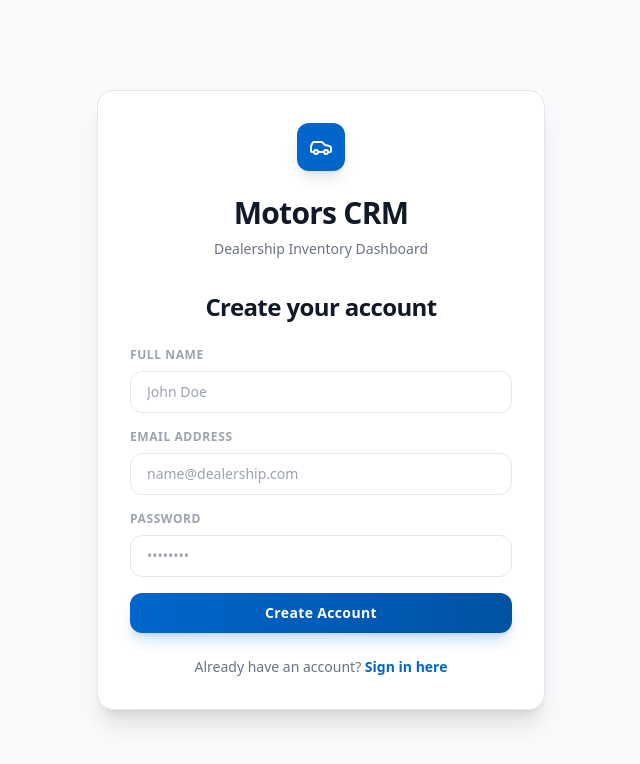
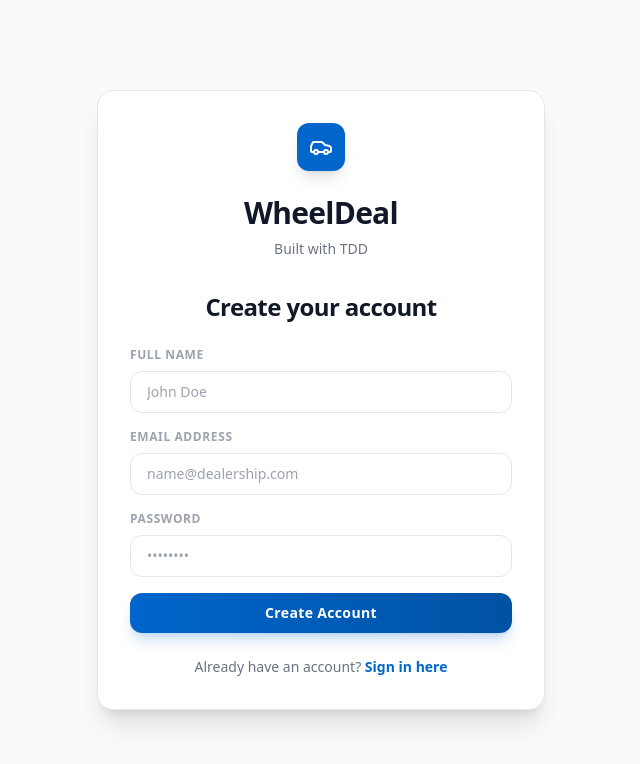
Before and after one commit to neel040205-np/cardealershipinventorysystem, a React (Vite) app in the folder frontend/: page /register in a window 1280 px wide. Shown: the top 764 px of the page, without its empty margins (319-959 px from the left). Built offline with nearby package versions, Linux system fonts and the light colour scheme; no server answers.

Commit message:
chore: rename app to WheelDeal and update tagline to Built with TDD
Co-authored-by: Antigravity <AI@users.noreply.github.com>

```diff
--- a/frontend/index.html
+++ b/frontend/index.html
@@ -4,7 +4,7 @@
     <meta charset="UTF-8" />
     <link rel="icon" type="image/svg+xml" href="/vite.svg" />
     <meta name="viewport" content="width=device-width, initial-scale=1.0" />
-    <title>Car Dealership Inventory System</title>
+    <title>WheelDeal - Built with TDD</title>
   </head>
   <body class="bg-gray-50 text-gray-900 dark:bg-gray-950 dark:text-gray-50 transition-colors duration-200">
     <div id="root"></div>
--- a/frontend/src/presentation/layouts/AuthLayout.tsx
+++ b/frontend/src/presentation/layouts/AuthLayout.tsx
@@ -19,8 +19,8 @@ export const AuthLayout: React.FC = () => {
           <div className="flex h-12 w-12 items-center justify-center rounded-xl bg-brand-500 text-white shadow-lg">
             <Car className="h-6 w-6" />
           </div>
-          <h2 className="mt-6 text-center text-3xl font-extrabold tracking-tight">Motors CRM</h2>
-          <p className="mt-2 text-center text-sm text-gray-500">Dealership Inventory Dashboard</p>
+          <h2 className="mt-6 text-center text-3xl font-extrabold tracking-tight">WheelDeal</h2>
+          <p className="mt-2 text-center text-sm text-gray-500">Built with TDD</p>
         </div>
         <Outlet />
       </div>
--- a/frontend/src/presentation/layouts/MainLayout.tsx
+++ b/frontend/src/presentation/layouts/MainLayout.tsx
@@ -56,7 +56,7 @@ export const MainLayout: React.FC = () => {
         <div className="flex h-16 items-center justify-between px-6 border-b border-gray-200 dark:border-gray-800">
           <Link to="/" className="flex items-center gap-2 font-bold text-brand-500">
             <Car className="h-6 w-6 animate-pulse" />
-            <span>Motors CRM</span>
+            <span>WheelDeal</span>
           </Link>
           <button className="lg:hidden text-gray-500 hover:text-gray-700" onClick={() => setSidebarOpen(false)}>
             <X className="h-5 w-5" />
```
